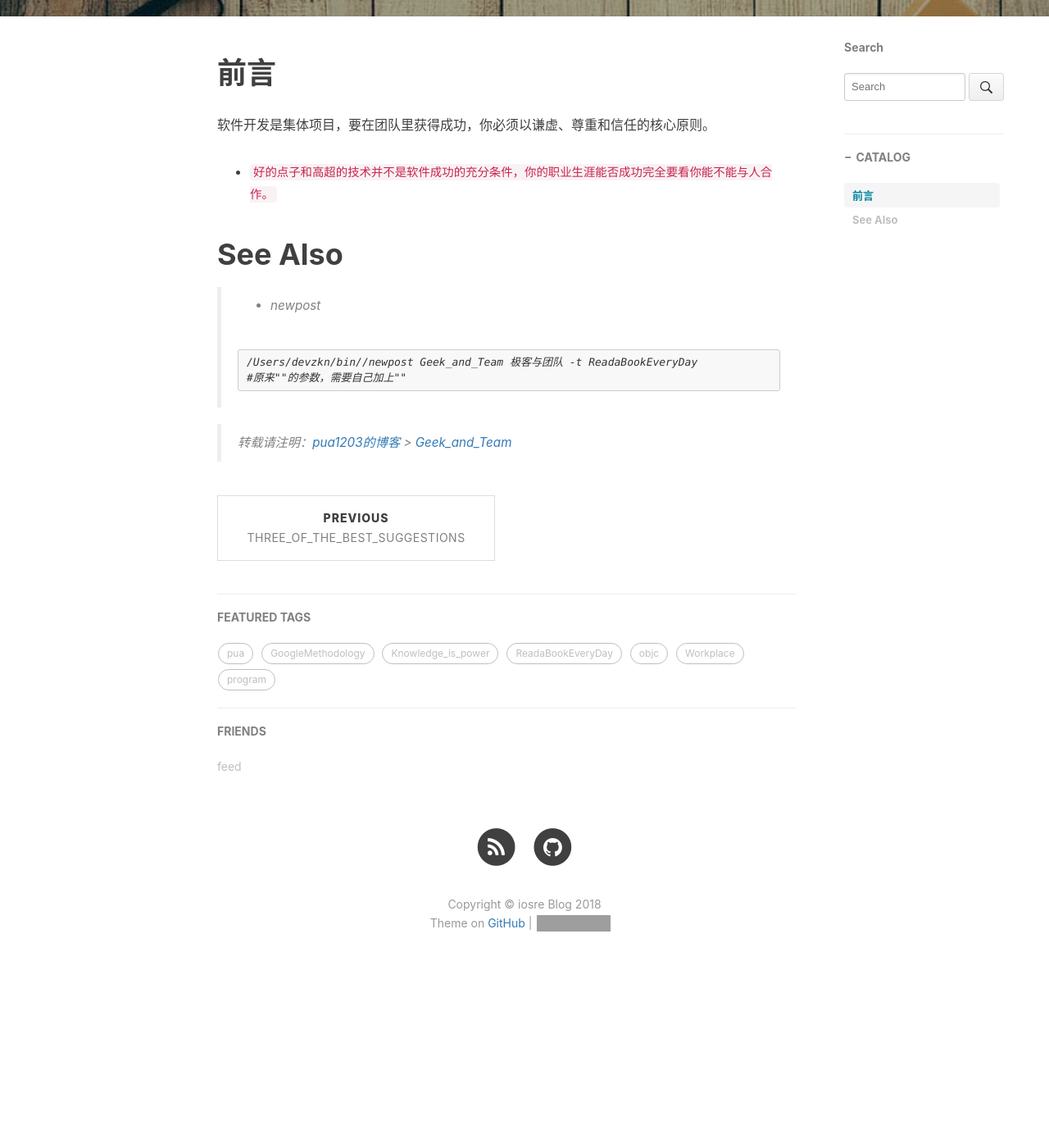
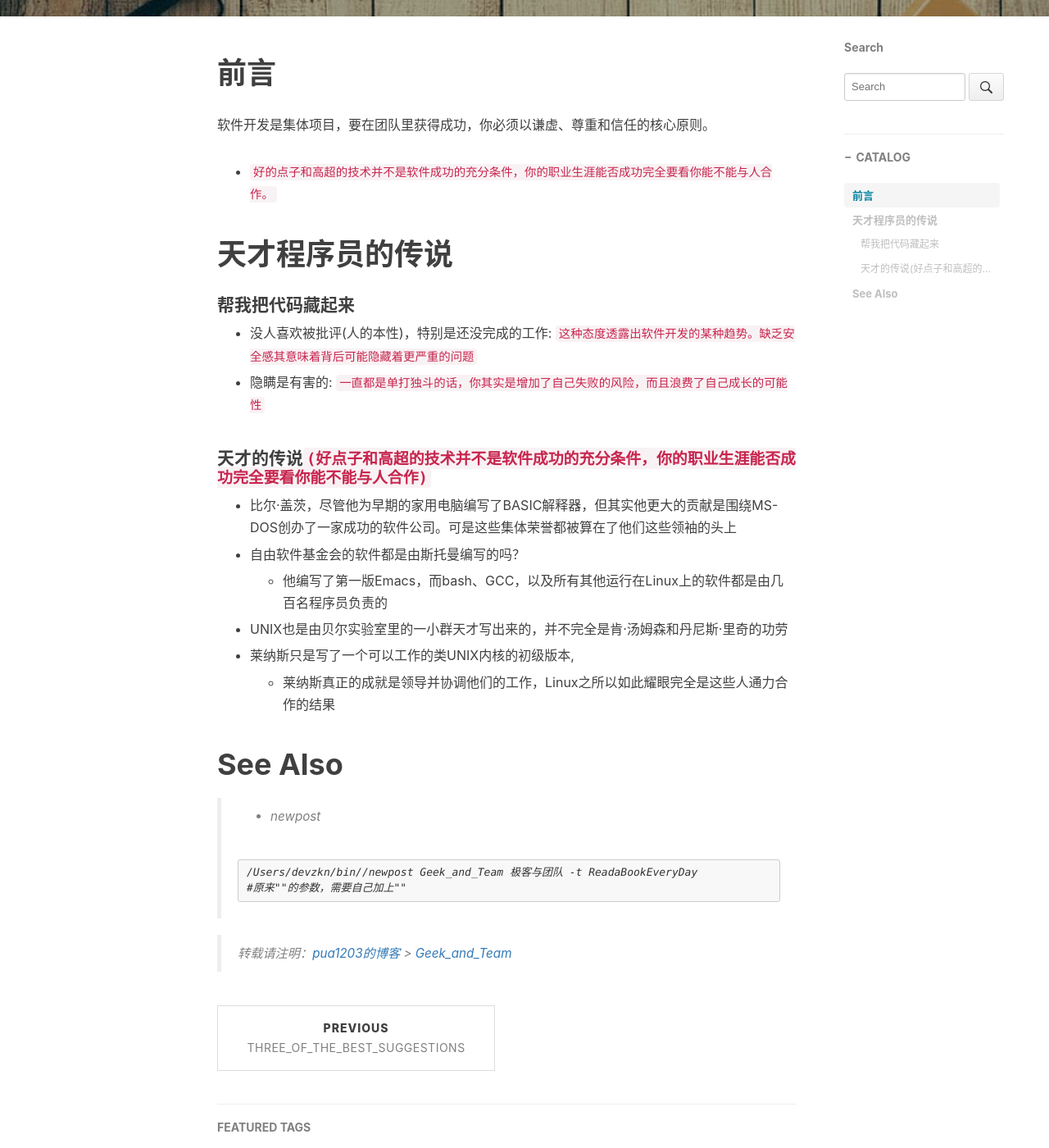
Before and after one commit to pua1203/pua1203.github.io, a Jekyll site: the page built from _posts/ReadaBookEveryDay/2018-10-14-Geek_and_Team.md, in a window 1280 px wide and 1400 px high, scrolled down 503 px. Shown: the whole window at 82% size. Built offline with Jekyll 4.4.1, drawn with Linux system fonts in a browser that asks for light colours; nearby versions of some CDN libraries; comment, search, counter and statistics services are not loaded; before the commit the page ends 1733 px from its top, so only the background shows below that; grey boxes are pictures that could not be loaded.

Commit message:
一直都是单打独斗的话，你其实是增加了自己失败的风险，而且浪费了自己成长的可能性

```diff
--- a/_posts/ReadaBookEveryDay/2018-10-14-Geek_and_Team.md
+++ b/_posts/ReadaBookEveryDay/2018-10-14-Geek_and_Team.md
@@ -29,10 +29,35 @@ subtitle: 极客与团队
 
 
 
+# 天才程序员的传说
+
+
+
+#### 帮我把代码藏起来
+
+* 没人喜欢被批评(人的本性)，特别是还没完成的工作: `这种态度透露出软件开发的某种趋势。缺乏安全感其意味着背后可能隐藏着更严重的问题`
+
+* 隐瞒是有害的: `一直都是单打独斗的话，你其实是增加了自己失败的风险，而且浪费了自己成长的可能性`
+
+
+
+#### 天才的传说`(好点子和高超的技术并不是软件成功的充分条件，你的职业生涯能否成功完全要看你能不能与人合作)`
 
 
 
 
+
+* 比尔·盖茨，尽管他为早期的家用电脑编写了BASIC解释器，但其实他更大的贡献是围绕MS\-DOS创办了一家成功的软件公司。可是这些集体荣誉都被算在了他们这些领袖的头上
+
+* 自由软件基金会的软件都是由斯托曼编写的吗？
+
+  * 他编写了第一版Emacs，而bash、GCC，以及所有其他运行在Linux上的软件都是由几百名程序员负责的
+
+* UNIX也是由贝尔实验室里的一小群天才写出来的，并不完全是肯·汤姆森和丹尼斯·里奇的功劳
+
+* 莱纳斯只是写了一个可以工作的类UNIX内核的初级版本,
+
+  * 莱纳斯真正的成就是领导并协调他们的工作，Linux之所以如此耀眼完全是这些人通力合作的结果
 
 
 
```
